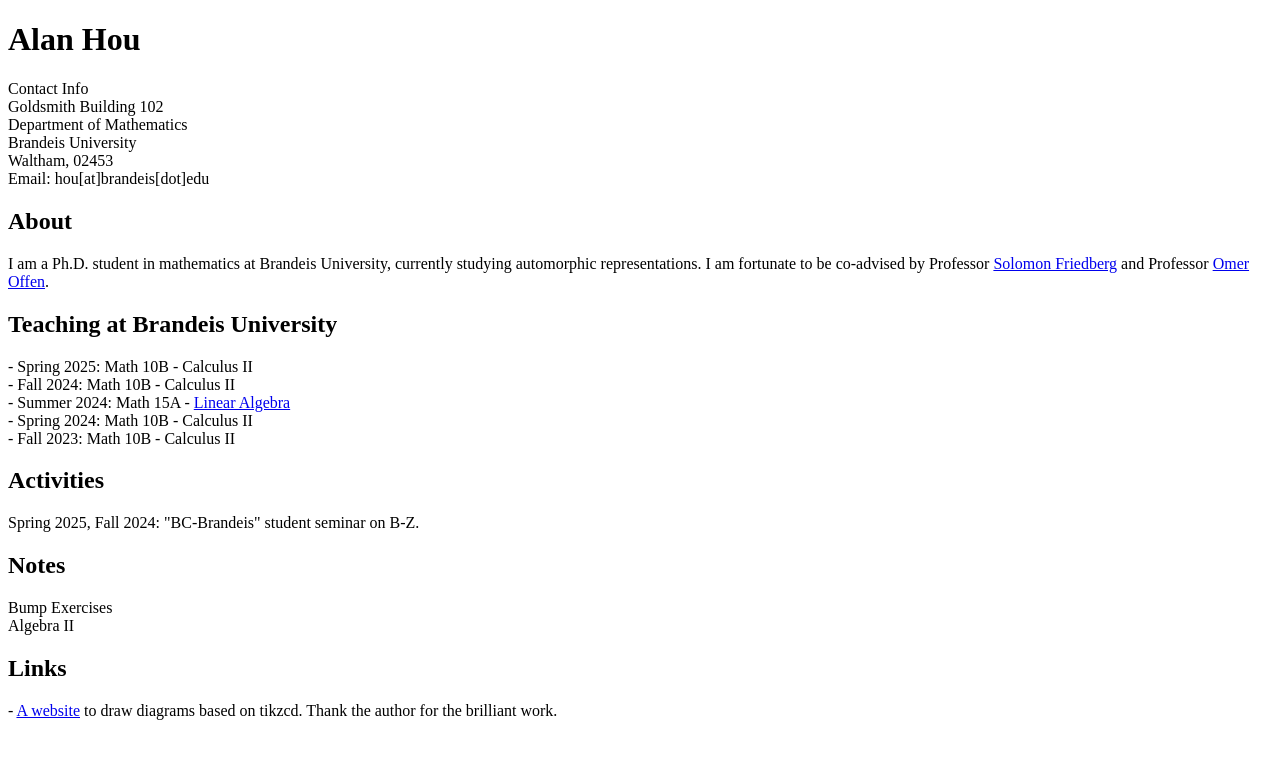
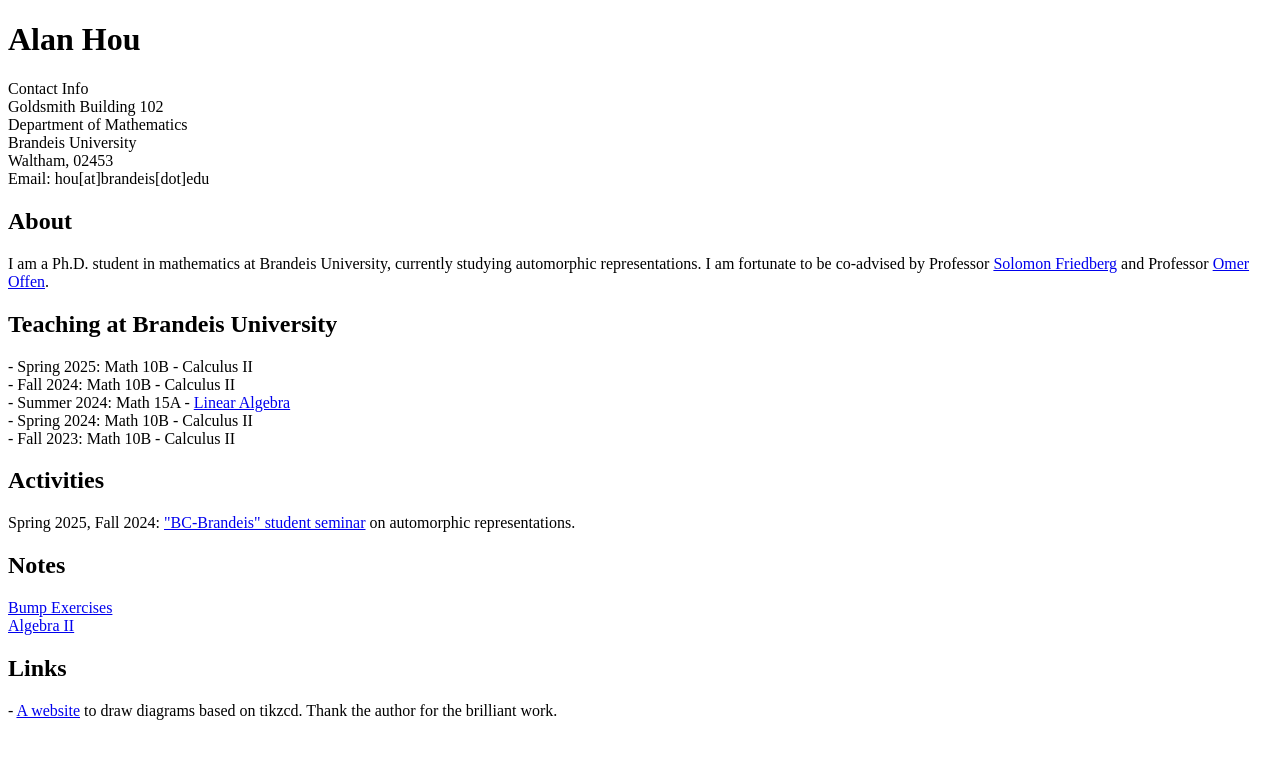
Before and after one commit to axhou/axhou.github.io, a Jekyll site: the page index.html, which Jekyll copies as it is, in a window 1280 px wide. Shown: the top 759 px of the page. Built offline with Jekyll 4.4.1, drawn with Linux system fonts in a browser that asks for light colours.

Commit message:
Update index.html

```diff
--- a/index.html
+++ b/index.html
@@ -46,13 +46,13 @@
 
 <p>
 <h2>Activities</h2>
-Spring 2025, Fall 2024: "BC-Brandeis" student seminar on B-Z.
+Spring 2025, Fall 2024: <a href="./bzf2024.md">"BC-Brandeis" student seminar<a> on automorphic representations.
 </p>
 
 <p>
 <h2>Notes</h2>
-Bump Exercises <br/>
-    Algebra II
+<a href="./bumpex.md">Bump Exercises<a> <br/>
+<a href="./algebra2.md">    Algebra II<a>
 </p>
 
 
```
